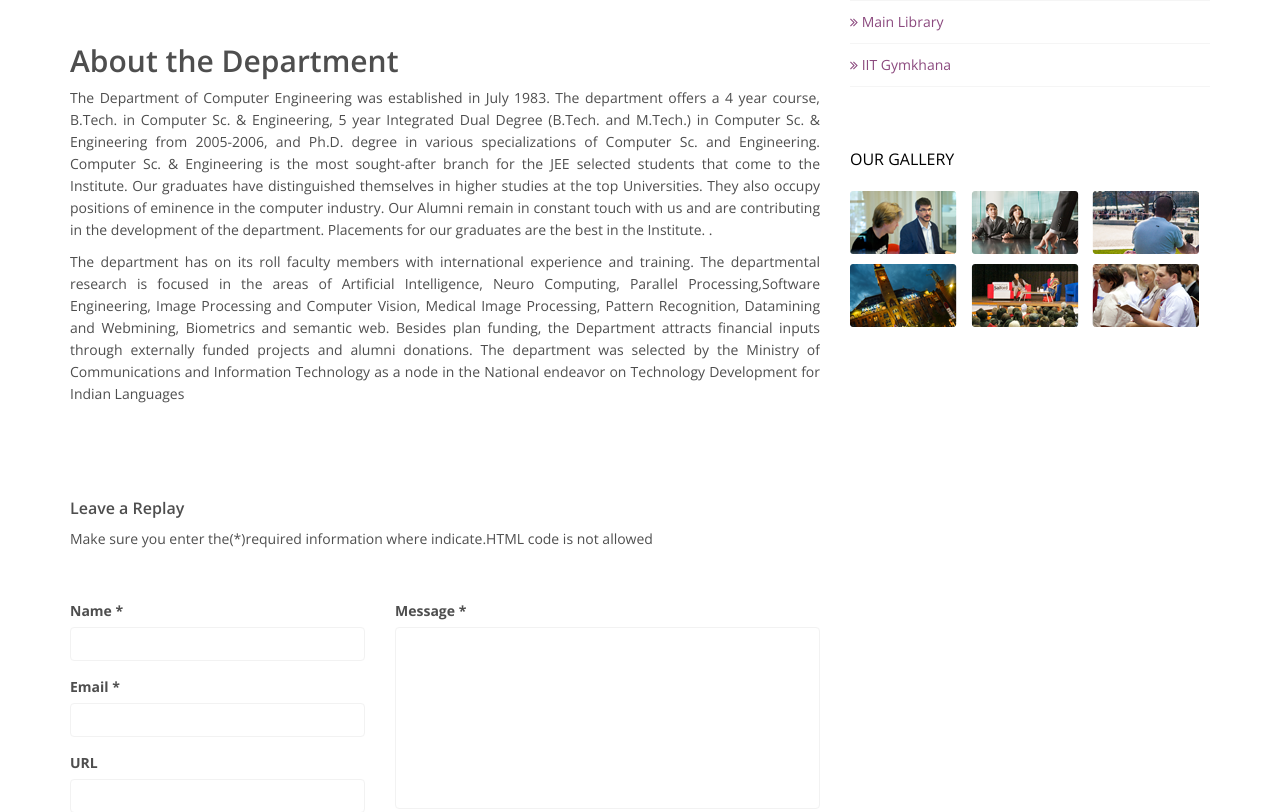
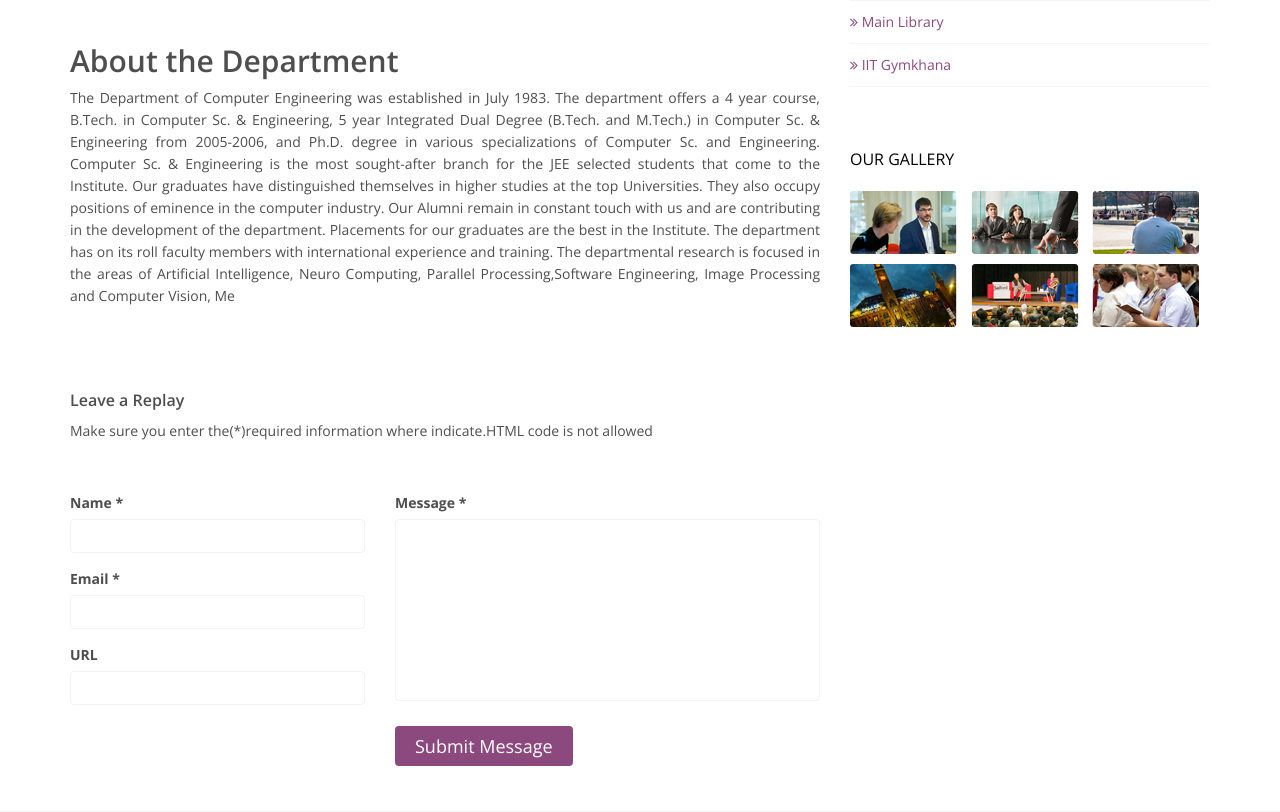
Before and after one commit to zero1hac/iitbhu, a Django app: template static/templates/department.html in a window 1280 px wide. Shown: the part 869-1681 px from the top of the page. Run offline with Django 3.2, Linux system fonts and the light colour scheme; the template is opened without the code that fills it: values that come from a table or form of the project are taken from there, others are empty; data comes from the database, SQL or seed files in the repository; both versions use the stored data as it was after the commit; parts of the project's set-up code (start-up, migrations or seed data) failed here and were passed over; some libraries are stand-ins or nearby versions.

Commit message:
slight changes

```diff
--- a/src/dept/views.py
+++ b/src/dept/views.py
@@ -1,9 +1,11 @@
 from django.shortcuts import render, render_to_response, RequestContext
+from .models import department
 
 # Create your views here.
 
 def home(request):
     return render_to_response("index.html", locals(), context_instance = RequestContext(request))
 
-def department(request):
-    return render_to_response("department.html", locals(), context_instance = RequestContext(request))
+def department(request, dept_code_):
+    dept_ = department.objects.get(dept_code=dept_code_)
+    return  render(request, "department.html", {'department':dept_})
--- a/src/iitbhu/urls.py
+++ b/src/iitbhu/urls.py
@@ -25,7 +25,8 @@ admin.autodiscover()
 urlpatterns = [
     url(r'^$', 'dept.views.home', name = 'home'),
     url(r'^Home', 'dept.views.home', name = 'home'),
-    url(r'^Computer-Science-and-Engineering', 'dept.views.department', name = 'CSE'),
+    #url(r'^Computer-Science-and-Engineering', 'dept.views.department', name = 'CSE'),
+    url(r'^(\s+)/$', 'dept.views.department', name = 'CSE'),
     url(r'^admin/', include(admin.site.urls)),
 ]
 
--- a/static/templates/department.html
+++ b/static/templates/department.html
@@ -5,7 +5,7 @@
     <meta name="viewport" content="width=device-width, initial-scale=1.0">
     <meta name="description" content="">
     <meta name="author" content="">
-    <title>Department of Computer Science,IIT(BHU)</title>
+    <title>{{ department.dept_name }},IIT(BHU)</title> <!-- Department of Computer Science -->
 
     <!-- core CSS -->
     <link href="static/css/bootstrap.min.css" rel="stylesheet">
@@ -95,7 +95,7 @@
 
     <section id="blog" class="container">
         <div class="center" style="padding-bottom: 10px;">
-            <h2 align="left">Department of Computer Science & Engineering</h2>
+            <h2 align="left">{{ department.dept_name }}</h2> <!-- Department of Computer Science & Engineering-->
             <p class="lead" align="left">The department was selected by the Ministry of Communications and Information Technology as a node in the National endeavor on Technology Development for Indian Languages.</p>
         </div>
 
@@ -107,12 +107,12 @@
                             <div class="row">
 
                                 <div class="col-xs-12 col-sm-12 blog-content" style=" text-align: justify; text-justify: inter-word;">
-                                    <h2>About the Department</h2>
+                                    <h2>About the Department</h2><!--
                                     <p>The Department of Computer Engineering was established in July 1983. The department offers a  4 year course, B.Tech. in Computer Sc. & Engineering, 5 year Integrated Dual Degree (B.Tech. and M.Tech.) in Computer  Sc. & Engineering from 2005-2006, and Ph.D. degree in various specializations of Computer Sc. and Engineering. Computer Sc. & Engineering is the most sought-after branch for the JEE selected students that come to the Institute. Our graduates have distinguished themselves in higher studies at the top Universities. They also occupy positions of eminence in the computer industry. Our Alumni remain in constant touch with us and are contributing in the development of the department. Placements for our graduates are the best in the Institute. .</p>
 
                                     <p>The department has on its roll faculty members with international experience and training. The departmental research is focused in the areas of Artificial Intelligence, Neuro Computing, Parallel Processing,Software Engineering, Image Processing and Computer Vision, Medical Image Processing, Pattern Recognition, Datamining and Webmining, Biometrics and semantic web. Besides plan funding, the Department attracts financial inputs through externally funded projects and alumni donations. The department was selected by the Ministry of Communications and Information Technology as a node in the National endeavor on Technology Development for Indian Languages</p>
-
-
+                                    -->
+                                    {{ department.dept_info }}
 
                                 </div>
                             </div>
--- a/static/templates/index.html
+++ b/static/templates/index.html
@@ -70,7 +70,7 @@
                 <div class="collapse navbar-collapse navbar-right">
                     <ul class="nav navbar-nav">
                         <li class="active"><a href='{% url "home" %}'>Home</a></li>
-                        <li><a href='{% url "CSE" %}'>People</a></li>
+                        <li><a href='{% url "CSE" "CS" %}'>People</a></li>
                         <li><a href="services.html">Research</a></li>
                         <li><a href="portfolio.html">Courses</a></li>
                         <li class="dropdown">
```
Also changed, not shown: src/db.sqlite3, 15 other files.
